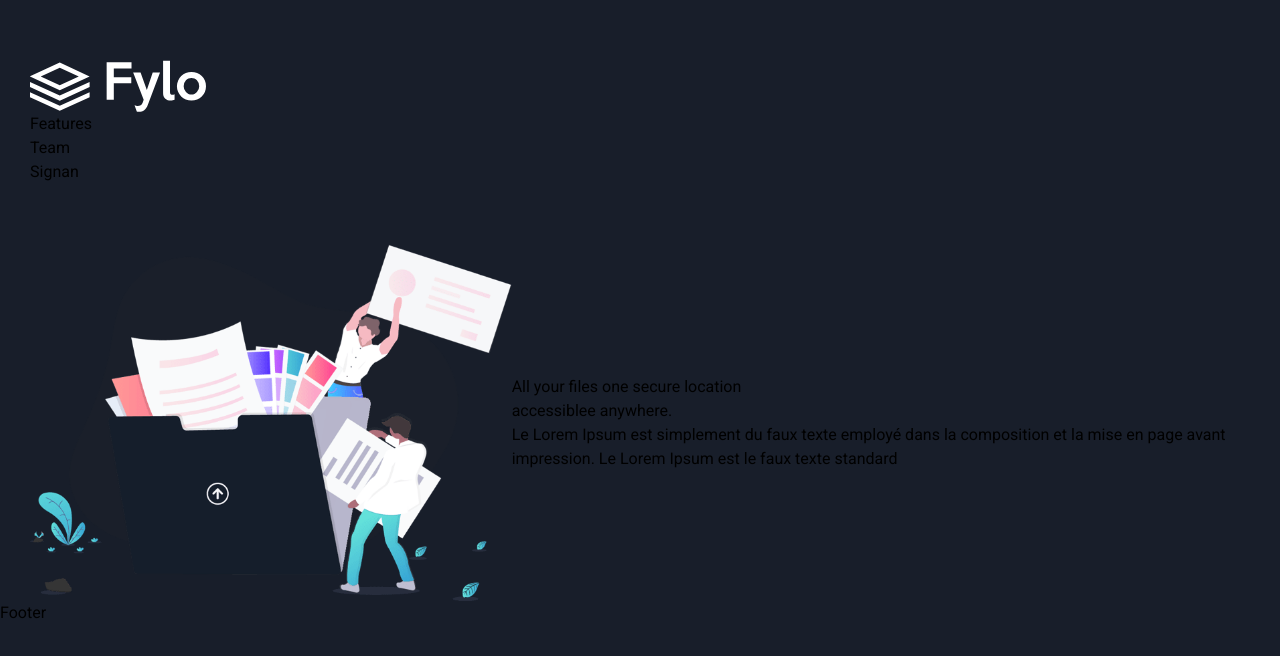
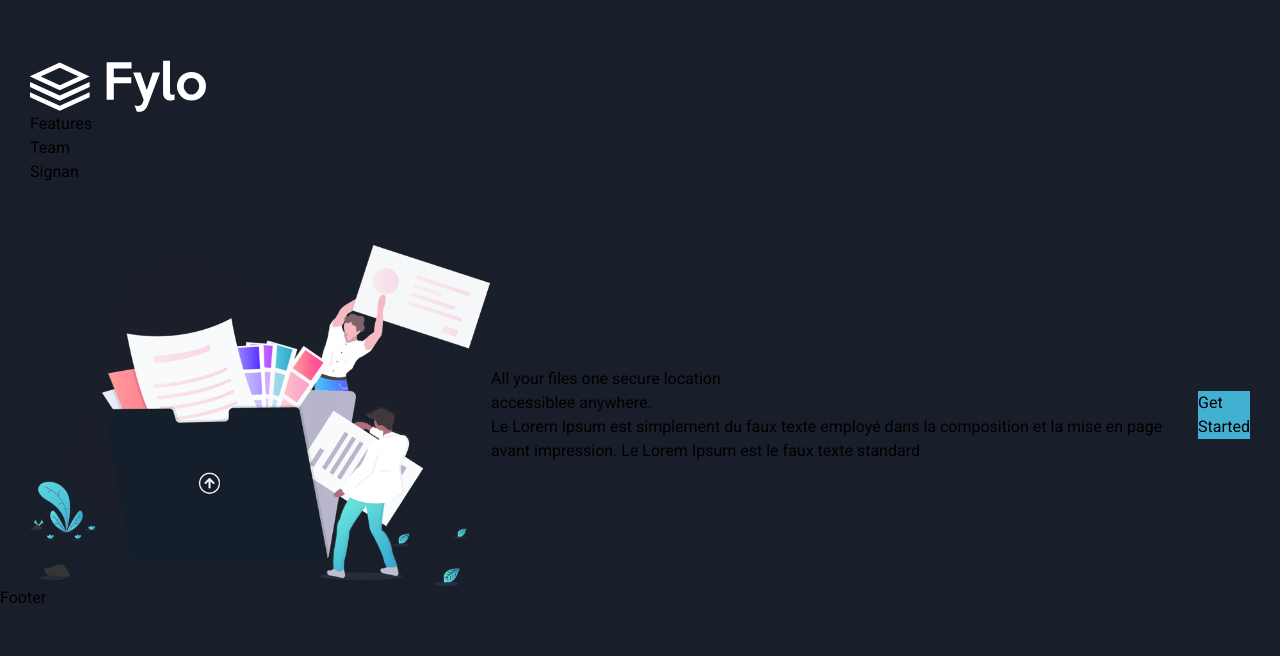
Before and after one commit to elhabibZoro10/TailwindCss, a React (Vite) app in the folder my-project/: page / in a window 1280 px wide. Shown: the top 656 px of the page. Built offline with nearby package versions, Linux system fonts and the light colour scheme; a web font is replaced by a local one.

Commit message:
Add button design on landing page

```diff
--- a/my-project/src/components/Landing.jsx
+++ b/my-project/src/components/Landing.jsx
@@ -11,17 +11,20 @@ const Landing = () => {
             />
           </div>
           <div className="text-white text-center">
-            <h1 className="text-[30px] md:text-[40px] font-semibold md-[15px] ">
+            <h1 className="text-[30px] md:text-[40px] font-semibold mb-[15px] ">
               All your files one secure location
               <br />
               accessiblee anywhere.
             </h1>
-            <p className="font-normal text-lg px-[15px] md:w-[600px] max-w-full md:mx-auto ">
+            <p className="font-normal text-lg px-[15px] md:w-[600px] max-w-full mb-[15px] ">
               Le Lorem Ipsum est simplement du faux texte employé dans la
               composition et la mise en page avant impression. Le Lorem Ipsum
               est le faux texte standard
             </p>
           </div>
+          <a className="btn w-[280px] h-[60px] rounded-[30px] element-center text-white font-medium  ">
+            Get Started
+          </a>
         </div>
       </div>
     </section>
--- a/my-project/src/index.css
+++ b/my-project/src/index.css
@@ -8,6 +8,9 @@
   }
   .element-center {
     @apply flex justify-center items-center;
+  }
+  .btn {
+    @apply bg-[#42b0d1] hover:bg-[#8cdae4] transition-all duration-200;
   }
 }
 
```
